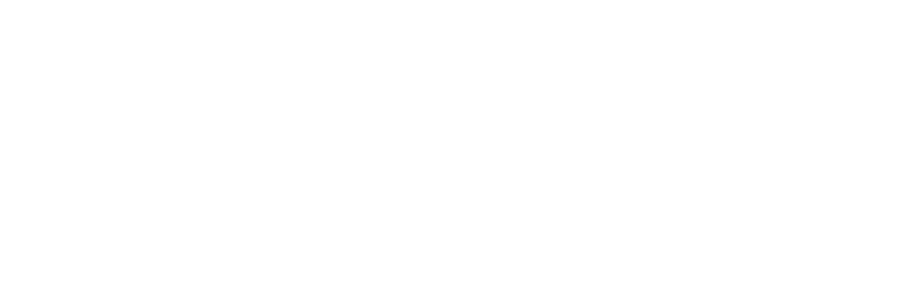
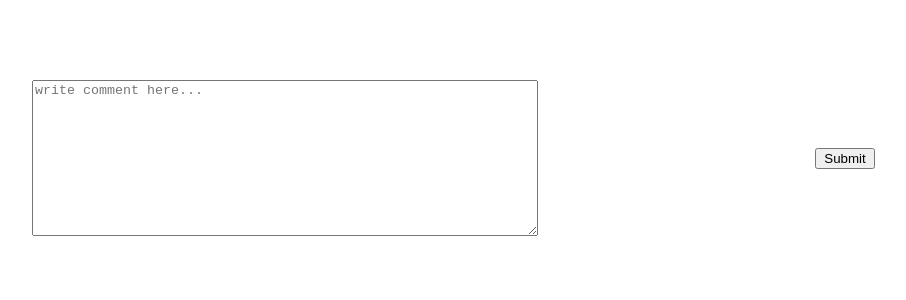
Before and after one commit to gauravbasantani/ccr-react, a React (Create React App) app: page /reviewcomment in a window 1280 px wide. Before the commit this address had no page. Shown: the top 300 px of the page, without its empty margins (48-954 px from the left). Built offline with nearby package versions, Linux system fonts and the light colour scheme.

Commit message:
get all comment request to hr

```diff
--- a/src/App.tsx
+++ b/src/App.tsx
@@ -9,9 +9,9 @@
 import { BrowserRouter, Routes, Route } from 'react-router-dom';
 import RForm from './components/RForm';
 
-import AdminLogin from './components/CCRAdminLogin';
+// import AdminLogin from './components/CCRAdminLogin';
 import Home from './components/Home';
-import Rating from './components/Rating';
+// import Rating from './components/Rating';
 import ForgotPasswordCand from './components/ForgotPasswordCand';
 import EnterOTP from './components/EnterOTP';
 import EnterPassword from './components/EnterPassword';
@@ -20,6 +20,9 @@
 import AddCcrAdmin from './components/AddCcrAdmin';
 import CCRAdminLogin from './components/CCRAdminLogin';
 import CandidateDash from './components/CandidateDash';
+import Comment from './components/Comment';
+import ReviewComment from './components/ReviewComment';
+import ReviewComments from './components/ReviewComments';
 
 
 function App() {
@@ -42,8 +45,11 @@
 
 
       <Route path='/rform' element={<RForm/>}/>
+      <Route path='/hrcomment' element={<Comment/>}/>
+      <Route path='/reviewcomment' element={<ReviewComment/>}/>
+      <Route path='/reviewcomments' element={<ReviewComments/>}/>
 
-      <Route path='/rating' element={<Rating/>}/>
+      {/* <Route path='/rating' element={<Rating/>}/> */}
        <Route path='/enteremail' element={<ForgotPasswordCand/>}/>
    <Route path='/enterotp' element={<EnterOTP/>}/>
    <Route path='/enterpassword' element={<EnterPassword/>}/>
@@ -52,6 +58,7 @@
    <Route path='/ccradmindash' element={<CCRAdminDash/>}/>
    <Route path='/superadmindash' element={<SuperAdminDash/>}/>
    <Route path='/addccradmin' element={<AddCcrAdmin/>}/>
+
 
     </Routes>
     </BrowserRouter>
--- /dev/null
+++ b/src/components/Comment.tsx
@@ -0,0 +1,47 @@
+import React, { useState } from 'react'
+import "./RatingForm.css";
+import axios from 'axios';
+
+type AuthComment={
+    comment: string,
+  }
+const Comment = () => {
+
+    const [text, setText] = useState<AuthComment>({
+        comment : '',
+      })
+
+    const handleComment = (e: React.ChangeEvent<HTMLTextAreaElement>) =>{
+        // e.preventDefault();
+        setText({...text,[e.target.name] : e.target.value});
+
+        console.log({...text,[e.target.name] : e.target.value});
+      }
+
+      const handleSubmit = (e: React.FormEvent<HTMLFormElement>)=>{
+        e.preventDefault();
+
+
+        axios.post(`http://localhost:8090/commentsapprove?candidate_id=3&hr_id=3&comment=${text.comment}`, {
+
+
+      }).then((res)=>{
+        console.log(res.data);
+      })}
+  return (
+    <form className="form" onSubmit={(e) => handleSubmit(e)}>
+
+    <div className="text-area">
+
+
+<textarea  placeholder="write comment here..." onChange={(e)=>handleComment(e)} value={text.comment} name={"comment"}>
+
+</textarea>
+
+<button className='btn' type={"submit"}>Submit</button>
+</div>
+    </form>
+  )
+}
+
+export default Comment
--- a/src/components/RForm.tsx
+++ b/src/components/RForm.tsx
@@ -14,7 +14,11 @@
   q8: boolean;
   q9: boolean;
   q10: boolean;
+
 };
+type AuthComment={
+  comment: string,
+}
 const RForm = () => {
   const [answers, setAnswers] = useState<RatingData>({
     q1: false,
@@ -27,7 +31,10 @@
     q8: false,
     q9: false,
     q10: false,
+
   });
+
+
   const handleChange = (e: React.ChangeEvent<HTMLInputElement>) =>{
     // e.preventDefault();
     setAnswers({...answers,[e.target.name] : e.target.value});
@@ -35,8 +42,12 @@
     console.log({...answers,[e.target.name] : e.target.value});
   }
 
+
+
   const handleSubmit = (e: React.FormEvent<HTMLFormElement>)=>{
     e.preventDefault();
+
+
     axios.post('http://localhost:8090/saveYesNo', {
         q1 : answers.q1,
         q2 : answers.q2,
@@ -55,7 +66,7 @@
 
   return (
     <div>
-      <form onSubmit={(e) => handleSubmit(e)}>
+      <form className="form" onSubmit={(e) => handleSubmit(e)}>
 
 
 
@@ -85,7 +96,11 @@
           );
         })}
       </table>
+
+
       <button className='btn' type={"submit"}>Submit</button>
+
+
       </form>
     </div>
   );
--- a/src/components/RatingForm.css
+++ b/src/components/RatingForm.css
@@ -19,7 +19,28 @@
 .rating{
     padding: 50px;
 }
+
+.text-area{
+display: flex;
+justify-content: center;
+margin: 25px;
+padding: 5px;
+}
+
+textarea{
+
+    width: 500px;
+    height: 150px;
+}
+
+.form{
+    display: flex;
+    justify-content: center;
+}
+
 .submitButton{
+
+
     margin-top: 10px;
     text-align: center;
 }
--- /dev/null
+++ b/src/components/ReviewComment.tsx
@@ -0,0 +1,59 @@
+import axios from 'axios'
+import "./RatingForm.css";
+import React, { useEffect, useState } from 'react'
+type AuthComment={
+    // candidate_id:string,
+    // hr_id:string,
+    // comment_id:number,
+    comment: string,
+  }
+const ReviewComment = () => {
+    const [text, setText] = useState<AuthComment>({
+        // candidate_id:'',
+        // hr_id:'',
+
+        comment : '',
+      })
+
+    const handleComment = (e: React.ChangeEvent<HTMLTextAreaElement>) =>{
+        // e.preventDefault();
+        setText({...text,[e.target.name] : e.target.value});
+
+        console.log({...text,[e.target.name] : e.target.value});
+      }
+const useEffect = (e:React.ChangeEvent<HTMLTextAreaElement>)=>{
+axios.get(`http://localhost:8090/getcommentrequest?candidate_id=1&hr_id=3&comment_id=1`,{
+
+
+}).then((res)=>{
+    setText({...text,[e.target.name] : e.target.value});
+})
+}
+
+      const handleSubmit = (e: React.FormEvent<HTMLFormElement>)=>{
+        e.preventDefault();
+
+
+        axios.get(`http://localhost:8090/getcommentrequest?candidate_id=1&hr_id=3&comment_id=1`, {
+
+
+      }).then((res)=>{
+        console.log(res.data);
+      })}
+  return (
+    <form className="form" onSubmit={(e) => handleSubmit(e)}>
+
+    <div className="text-area">
+
+
+<textarea  placeholder="write comment here..." onChange={(e)=>handleComment(e)} value={text.comment} name={"comment"}>
+
+</textarea>
+
+<button className='btn' type={"submit"}>Submit</button>
+</div>
+    </form>
+  )
+}
+
+export default ReviewComment
--- /dev/null
+++ b/src/components/ReviewComments.tsx
@@ -0,0 +1,90 @@
+// import React,{useEffect, useState} from 'react'
+// import axios from 'axios'
+// type AuthData ={
+//     [x: string]: any
+
+//     candidate_name:string
+// }
+// const ReviewComments = () => {
+
+//     const [data, setData] = useState<AuthData>({
+//        candidate_name:'',
+//     })
+//     // const [data, setData] = useState({
+//     //     candidate_name:'',
+//     //  })
+//  useEffect(() => {
+//       axios.get(`http://localhost:8090/getallcandidatescomment`).then((res)=>{
+//         // setData(res.data.candidate);
+//         console.log(res.data);
+//       })
+
+
+//     }, [])
+
+
+//   return (
+//     <div>
+//         <table>
+//             <tr>
+//                 <th>Names of Candidates</th>
+//                 <th>Action</th>
+//             </tr>
+
+
+//             <tr>
+
+//            {
+//             data.map((c)=>{
+//                 return(
+//                     <td>{c.candidate.candidate_name}</td>
+//                 )
+//             })
+//            }
+//             </tr>
+
+//         </table>
+//     </div>
+//   )
+// }
+
+// export default ReviewComments
+
+import React, { useEffect, useState } from 'react';
+import axios from 'axios';
+
+type Candidate = {
+  candidate: any;
+  candidate_name: string;
+};
+
+const ReviewComments: React.FC = () => {
+  const [data, setData] = useState<Candidate[]>([]);
+
+  useEffect(() => {
+    axios.get('http://localhost:8090/getallcandidatescomment').then((res) => {
+      setData(res.data);
+      // console.log(first);
+       // Assuming the server response is an array of candidates
+    });
+  }, []);
+
+  return (
+    <div>
+      <table>
+        <tr>
+          <th>Names of Candidates</th>
+          <th>Action</th>
+        </tr>
+        {data.map((candidate) => (
+          <tr key={candidate.candidate.candidate_name}>
+            <td>{candidate.candidate.candidate_name}</td>
+            <td> <button>View</button></td>
+          </tr>
+        ))}
+      </table>
+    </div>
+  );
+};
+
+export default ReviewComments;
```
